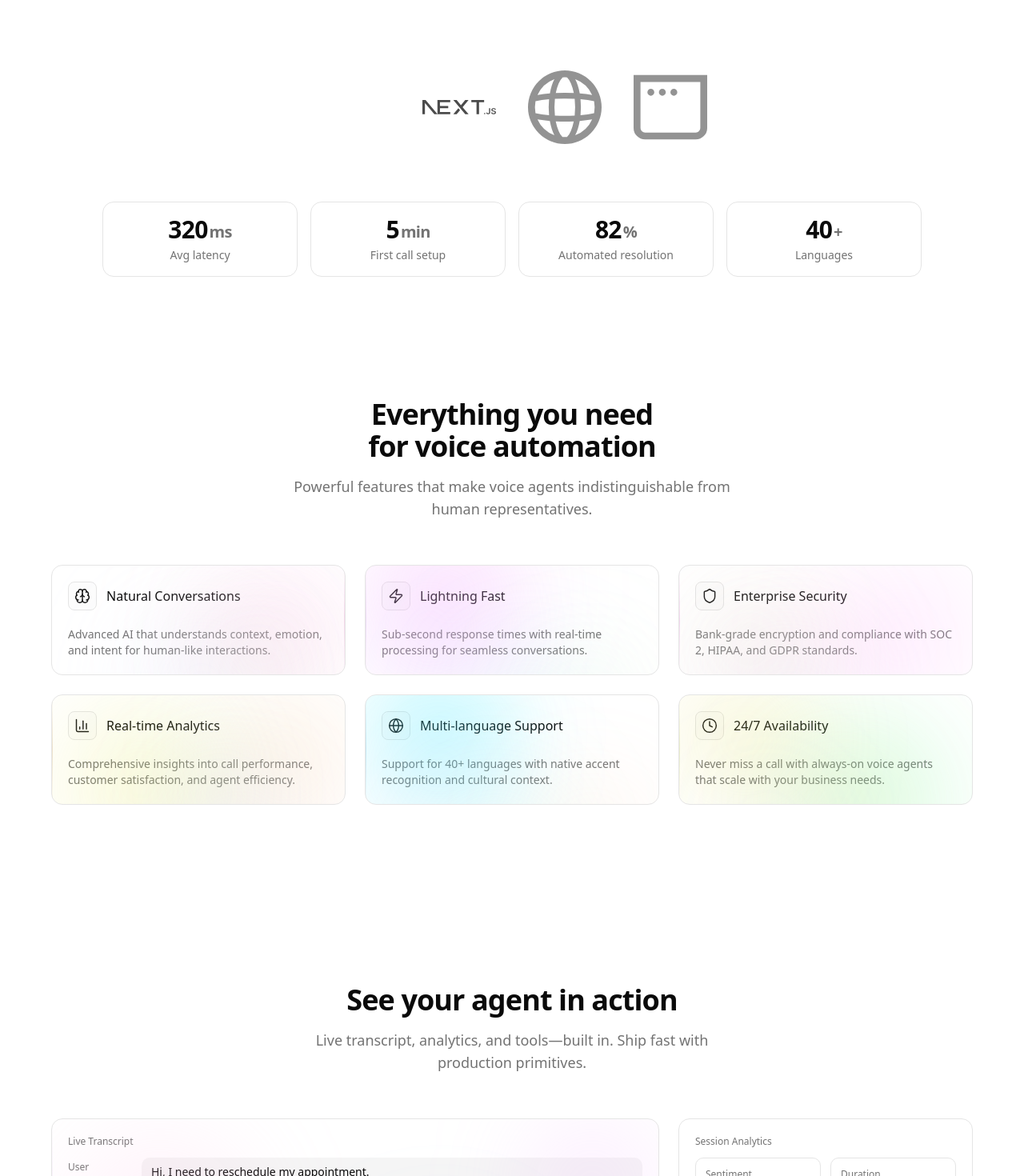
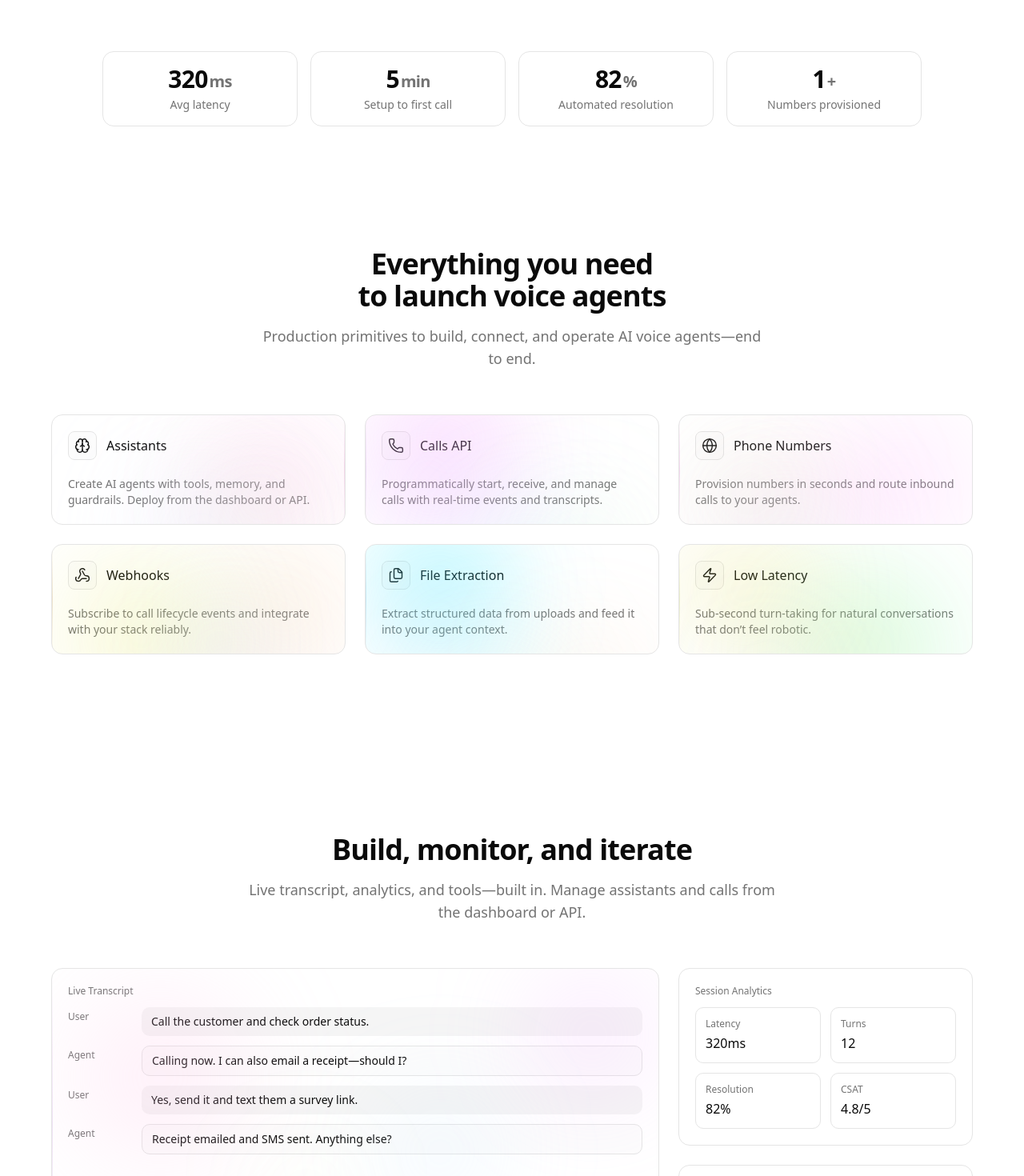
Before and after one commit to benz206/hophacks2025, a Next.js app: page / in a window 1280 px wide. Shown: the part 960-2430 px from the top of the page at 80% size. Built offline with nearby package versions, Linux system fonts and the light colour scheme.

Commit message:
Remove logos and update landing

```diff
--- a/app/page.tsx
+++ b/app/page.tsx
@@ -1,10 +1,8 @@
 import { HeroSection } from "@/components/hero-section"
 import { FeaturesSection } from "@/components/features-section"
-import { TestimonialsSection } from "@/components/testimonials"
 import { CTASection } from "@/components/cta-sections"
 import { Footer } from "@/components/footer"
 import { Steps } from "@/components/steps"
-import { LogosBar } from "@/components/logos-bar"
 import { StatsSection } from "@/components/stats-section"
 import { ShowcaseSection } from "@/components/showcase-section"
 
@@ -13,12 +11,10 @@ export default function HomePage() {
     <div className="min-h-screen bg-background">
       <main>
         <HeroSection />
-        <LogosBar />
         <StatsSection />
         <FeaturesSection />
         <ShowcaseSection />
         <Steps />
-        <TestimonialsSection />
         <CTASection />
       </main>
       <Footer />
--- a/components/cta-sections.tsx
+++ b/components/cta-sections.tsx
@@ -8,26 +8,25 @@ export function CTASection() {
       <div className="container mx-auto px-4">
         <div className="mx-auto max-w-4xl text-center">
           <h2 className="text-3xl font-semibold tracking-tight sm:text-4xl text-balance">
-            Ready to transform your customer interactions?
+            Spin up a voice agent in minutes
           </h2>
           <p className="mt-5 text-base sm:text-lg leading-7 text-muted-foreground text-pretty">
-            Join thousands of companies using Cogent to deliver exceptional voice experiences. Get started in minutes
-            with our simple API.
+            Create an assistant, claim a phone number, and start taking calls. Use webhooks and the API to integrate with your stack.
           </p>
           <div className="mt-8 flex items-center justify-center gap-x-3">
             <Button className="inline-flex items-center" asChild>
-              <Link href="/pricing">
-                Start Free Trial
+              <Link href="/dashboard">
+                Open Dashboard
                 <ArrowRight className="ml-2 h-4 w-4" />
               </Link>
             </Button>
             <Button variant="ghost" className="inline-flex items-center" asChild>
-              <Link href="/demo">Schedule Demo</Link>
+              <Link href="/demo">Watch Demo</Link>
             </Button>
           </div>
 
           <div className="mt-4 text-xs sm:text-sm text-muted-foreground">
-            No credit card required • 14-day free trial • Cancel anytime
+            Sub‑second latency • Real-time analytics • Webhooks
           </div>
         </div>
       </div>
--- a/components/features-section.tsx
+++ b/components/features-section.tsx
@@ -2,38 +2,38 @@
 import { Card } from "@/components/ui/card"
 import { AmbientGradient } from "@/components/ambient-gradient"
 
-import { Brain, Zap, Shield, BarChart3, Globe, Clock } from "lucide-react"
+import { Brain, Zap, Shield, BarChart3, Globe, Clock, Phone, Webhook, Files } from "lucide-react"
 
 const features = [
   {
     icon: Brain,
-    title: "Natural Conversations",
-    description: "Advanced AI that understands context, emotion, and intent for human-like interactions.",
+    title: "Assistants",
+    description: "Create AI agents with tools, memory, and guardrails. Deploy from the dashboard or API.",
+  },
+  {
+    icon: Phone,
+    title: "Calls API",
+    description: "Programmatically start, receive, and manage calls with real-time events and transcripts.",
+  },
+  {
+    icon: Globe,
+    title: "Phone Numbers",
+    description: "Provision numbers in seconds and route inbound calls to your agents.",
+  },
+  {
+    icon: Webhook,
+    title: "Webhooks",
+    description: "Subscribe to call lifecycle events and integrate with your stack reliably.",
+  },
+  {
+    icon: Files,
+    title: "File Extraction",
+    description: "Extract structured data from uploads and feed it into your agent context.",
   },
   {
     icon: Zap,
-    title: "Lightning Fast",
-    description: "Sub-second response times with real-time processing for seamless conversations.",
-  },
-  {
-    icon: Shield,
-    title: "Enterprise Security",
-    description: "Bank-grade encryption and compliance with SOC 2, HIPAA, and GDPR standards.",
-  },
-  {
-    icon: BarChart3,
-    title: "Real-time Analytics",
-    description: "Comprehensive insights into call performance, customer satisfaction, and agent efficiency.",
-  },
-  {
-    icon: Globe,
-    title: "Multi-language Support",
-    description: "Support for 40+ languages with native accent recognition and cultural context.",
-  },
-  {
-    icon: Clock,
-    title: "24/7 Availability",
-    description: "Never miss a call with always-on voice agents that scale with your business needs.",
+    title: "Low Latency",
+    description: "Sub‑second turn-taking for natural conversations that don’t feel robotic.",
   },
 ]
 
@@ -43,10 +43,10 @@ export function FeaturesSection() {
       <div className="container mx-auto px-4">
         <div className="mx-auto max-w-2xl text-center">
           <h2 className="text-3xl font-semibold tracking-tight sm:text-4xl text-balance">
-            Everything you need for voice automation
+            Everything you need to launch voice agents
           </h2>
           <p className="mt-4 text-base sm:text-lg text-muted-foreground text-pretty">
-            Powerful features that make voice agents indistinguishable from human representatives.
+            Production primitives to build, connect, and operate AI voice agents—end to end.
           </p>
         </div>
 
--- a/components/hero-section.tsx
+++ b/components/hero-section.tsx
@@ -13,15 +13,15 @@ export function HeroSection() {
         <div className="mx-auto max-w-4xl text-center">
           {/* Announcement */}
           <div className="mb-6 inline-flex items-center rounded-full border border-border bg-background/70 px-3 py-1 text-xs">
-            <span className="text-muted-foreground">✨ New: Generative voice AI</span>
+            <span className="text-muted-foreground">✨ New: Calls API + Phone numbers</span>
           </div>
 
           <h1 className="text-4xl font-semibold tracking-tight sm:text-6xl text-balance">
-            Build unforgettable <span className="text-gradient">voice agents</span> in minutes
+            Ship production <span className="text-gradient">voice agents</span>
           </h1>
 
           <p className="mt-5 text-base sm:text-lg leading-7 text-muted-foreground max-w-2xl mx-auto text-pretty">
-            Realtime, human-grade conversations. Sub‑second latency, tools, memory, and analytics—so you can launch production voice experiences fast.
+            Assistants, Calls, Phone Numbers, Webhooks, and File Extraction—backed by sub‑second latency and a live dashboard. Build in minutes, go live with confidence.
           </p>
 
           <div className="mt-8 flex items-center justify-center gap-x-3">
--- a/components/logos-bar.tsx
+++ /dev/null
@@ -1,25 +0,0 @@
-import * as React from "react"
-
-const logos = [
-  { name: "TechFlow", src: "/vercel.svg", width: 92 },
-  { name: "GrowthLabs", src: "/next.svg", width: 92 },
-  { name: "ServicePro", src: "/globe.svg", width: 92 },
-  { name: "Northwind", src: "/window.svg", width: 92 },
-]
-
-export function LogosBar() {
-  return (
-    <section aria-label="Trusted by" className="py-8">
-      <div className="container mx-auto px-4">
-        <div className="mx-auto max-w-5xl">
-          <div className="flex flex-wrap items-center justify-center gap-x-10 gap-y-6 opacity-70">
-            {logos.map((logo) => (
-              // Using next/image would require import; simple img keeps it lightweight.
-              <img key={logo.name} src={logo.src} alt={logo.name} width={logo.width} height={28} loading="lazy" />
-            ))}
-          </div>
-        </div>
-      </div>
-    </section>
-  )
-}
--- a/components/showcase-section.tsx
+++ b/components/showcase-section.tsx
@@ -7,10 +7,10 @@ export function ShowcaseSection() {
       <div className="container mx-auto px-4">
         <div className="mx-auto max-w-2xl text-center">
           <h2 className="text-3xl font-semibold tracking-tight sm:text-4xl text-balance">
-            See your agent in action
+            Build, monitor, and iterate
           </h2>
           <p className="mt-4 text-base sm:text-lg text-muted-foreground text-pretty">
-            Live transcript, analytics, and tools—built in. Ship fast with production primitives.
+            Live transcript, analytics, and tools—built in. Manage assistants and calls from the dashboard or API.
           </p>
         </div>
 
@@ -20,12 +20,10 @@ export function ShowcaseSection() {
             <div className="p-5">
               <div className="text-xs text-muted-foreground mb-3">Live Transcript</div>
               <div className="space-y-3 text-sm">
-                <TranscriptRow role="User" text="Hi, I need to reschedule my appointment." />
-                <TranscriptRow role="Agent" text="Absolutely. What date and time works best for you?" agent />
-                <TranscriptRow role="User" text="Next Tuesday in the afternoon." />
-                <TranscriptRow role="Agent" text="I found a 2:30 PM slot next Tuesday. Should I confirm it?" agent />
-                <TranscriptRow role="User" text="Yes please." />
-                <TranscriptRow role="Agent" text="Done. You’ll receive a confirmation text. Anything else I can help with?" agent />
+                <TranscriptRow role="User" text="Call the customer and check order status." />
+                <TranscriptRow role="Agent" text="Calling now. I can also email a receipt—should I?" agent />
+                <TranscriptRow role="User" text="Yes, send it and text them a survey link." />
+                <TranscriptRow role="Agent" text="Receipt emailed and SMS sent. Anything else?" agent />
               </div>
             </div>
           </Card>
@@ -35,10 +33,10 @@ export function ShowcaseSection() {
               <div className="p-5">
                 <div className="text-xs text-muted-foreground">Session Analytics</div>
                 <div className="mt-3 grid grid-cols-2 gap-3 text-sm">
-                  <Metric label="Sentiment" value="Positive" />
-                  <Metric label="Duration" value="03:12" />
+                  <Metric label="Latency" value="320ms" />
                   <Metric label="Turns" value="12" />
-                  <Metric label="Compliance" value="99%" />
+                  <Metric label="Resolution" value="82%" />
+                  <Metric label="CSAT" value="4.8/5" />
                 </div>
               </div>
             </Card>
@@ -48,16 +46,16 @@ export function ShowcaseSection() {
                 <div className="text-xs text-muted-foreground">Tools Used</div>
                 <ul className="mt-3 space-y-2 text-sm">
                   <li className="flex items-center justify-between">
-                    <span>Calendar API</span>
-                    <span className="rounded bg-muted px-2 py-0.5 text-xs text-muted-foreground">success</span>
-                  </li>
-                  <li className="flex items-center justify-between">
                     <span>CRM Lookup</span>
                     <span className="rounded bg-muted px-2 py-0.5 text-xs text-muted-foreground">success</span>
                   </li>
                   <li className="flex items-center justify-between">
                     <span>SMS Notify</span>
                     <span className="rounded bg-muted px-2 py-0.5 text-xs text-muted-foreground">queued</span>
+                  </li>
+                  <li className="flex items-center justify-between">
+                    <span>Webhook: call.updated</span>
+                    <span className="rounded bg-muted px-2 py-0.5 text-xs text-muted-foreground">sent</span>
                   </li>
                 </ul>
               </div>
--- a/components/stats-section.tsx
+++ b/components/stats-section.tsx
@@ -29,9 +29,9 @@ function useAnimatedNumber(target: number, durationMs = 1200, from = 0) {
 
 const stats: Stat[] = [
   { label: "Avg latency", value: 320, suffix: "ms" },
-  { label: "First call setup", value: 5, suffix: "min" },
+  { label: "Setup to first call", value: 5, suffix: "min" },
   { label: "Automated resolution", value: 82, suffix: "%" },
-  { label: "Languages", value: 40, suffix: "+" },
+  { label: "Numbers provisioned", value: 1, suffix: "+" },
 ]
 
 export function StatsSection() {
--- a/components/testimonials.tsx
+++ /dev/null
@@ -1,98 +0,0 @@
-"use client"
-
-import { Card } from "@/components/ui/card"
-import { AmbientGradient } from "@/components/ambient-gradient"
-import { Avatar, AvatarImage, AvatarFallback } from "@/components/ui/avatar"
-
-const testimonials = [
-  {
-    content:
-      "Cogent transformed our customer service. Our voice agents handle 80% of calls without human intervention, and customer satisfaction has never been higher.",
-    author: "Sarah Chen",
-    role: "VP of Customer Experience",
-    company: "TechFlow",
-    avatar: "/professional-woman-diverse.png",
-  },
-  {
-    content:
-      "The natural conversation flow is incredible. Customers often don't realize they're talking to an AI until we tell them. It's been a game-changer for our sales team.",
-    author: "Marcus Rodriguez",
-    role: "Head of Sales",
-    company: "GrowthLabs",
-    avatar: "/professional-man.png",
-  },
-  {
-    content:
-      "Implementation was seamless, and the analytics dashboard gives us insights we never had before. We've reduced call handling costs by 60% while improving quality.",
-    author: "Emily Watson",
-    role: "Operations Director",
-    company: "ServicePro",
-    avatar: "/confident-business-woman.png",
-  },
-]
-
-export function TestimonialsSection() {
-  return (
-    <section id="testimonials" className="py-20 sm:py-28 bg-muted/20">
-      <div className="container mx-auto px-4">
-        <div className="mx-auto max-w-2xl text-center">
-          <h2 className="text-3xl font-semibold tracking-tight sm:text-4xl text-balance">
-            Trusted by industry leaders
-          </h2>
-          <p className="mt-4 text-base sm:text-lg text-muted-foreground text-pretty">
-            See how companies are transforming their customer interactions with Cogent.
-          </p>
-        </div>
-
-        <div className="mx-auto mt-14 max-w-6xl">
-          <div className="grid grid-cols-1 gap-6 lg:grid-cols-3">
-            {testimonials.map((testimonial, index) => {
-              const avatarUrl = `https://api.dicebear.com/7.x/initials/svg?seed=${encodeURIComponent(
-                testimonial.author,
-              )}`
-              const seeds = [
-                "testi-aurora",
-                "testi-grape",
-                "testi-mint",
-              ] as const
-              const seed = seeds[index] ?? `testimonial-${index}`
-              return (
-                <Card key={index} className="relative overflow-hidden rounded-xl border border-border shadow-none">
-                  <AmbientGradient seed={seed} />
-                  <div className="p-5">
-                    <blockquote className="text-sm sm:text-base text-foreground">&quot;{testimonial.content}&quot;</blockquote>
-                    <div className="flex items-center gap-3 mt-auto">
-                      <Avatar className="h-10 w-10">
-                        <AvatarImage
-                          src={avatarUrl}
-                          alt={testimonial.author}
-                          loading="lazy"
-                          decoding="async"
-                          onError={(e) => {
-                            e.currentTarget.style.display = "none"
-                          }}
-                        />
-                        <AvatarFallback>
-                          {testimonial.author
-                            .split(" ")
-                            .map((n) => n[0])
-                            .join("")}
-                        </AvatarFallback>
-                      </Avatar>
-                      <div>
-                        <div className="font-medium text-foreground">{testimonial.author}</div>
-                        <div className="text-xs text-muted-foreground">
-                          {testimonial.role} at {testimonial.company}
-                        </div>
-                      </div>
-                    </div>
-                  </div>
-                </Card>
-              )
-            })}
-          </div>
-        </div>
-      </div>
-    </section>
-  )
-}
```
